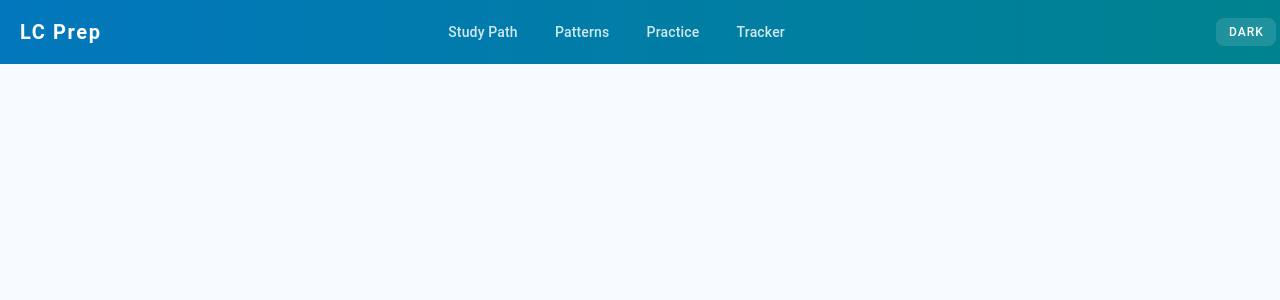
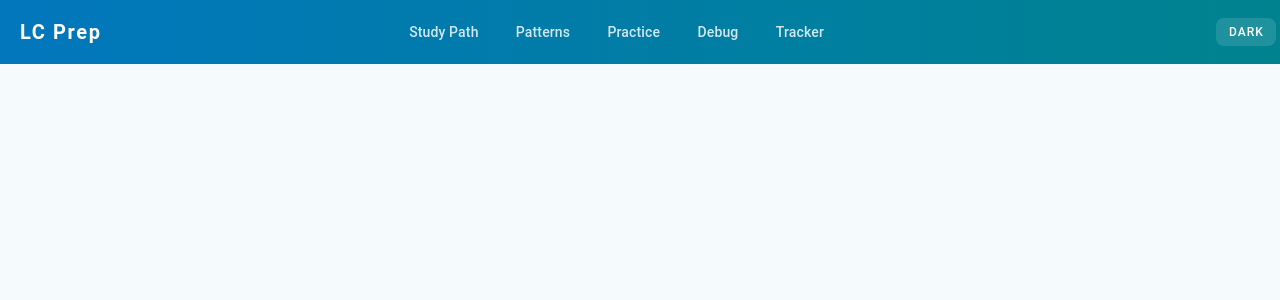
Before and after one commit to slukehart/leetcode-prep, a Nuxt app: page / in a window 1280 px wide. Shown: the top 300 px of the page. Built offline with nearby package versions, Linux system fonts and the light colour scheme; no server answers.

Commit message:
feat(debug): add Debug to top navigation

```diff
--- a/app/layouts/default.vue
+++ b/app/layouts/default.vue
@@ -38,6 +38,7 @@ const links = [
   { label: 'Study Path', to: '/path' },
   { label: 'Patterns', to: '/patterns' },
   { label: 'Practice', to: '/practice' },
+  { label: 'Debug', to: '/debug' },
   { label: 'Tracker', to: '/tracker' },
 ]
 </script>
```
